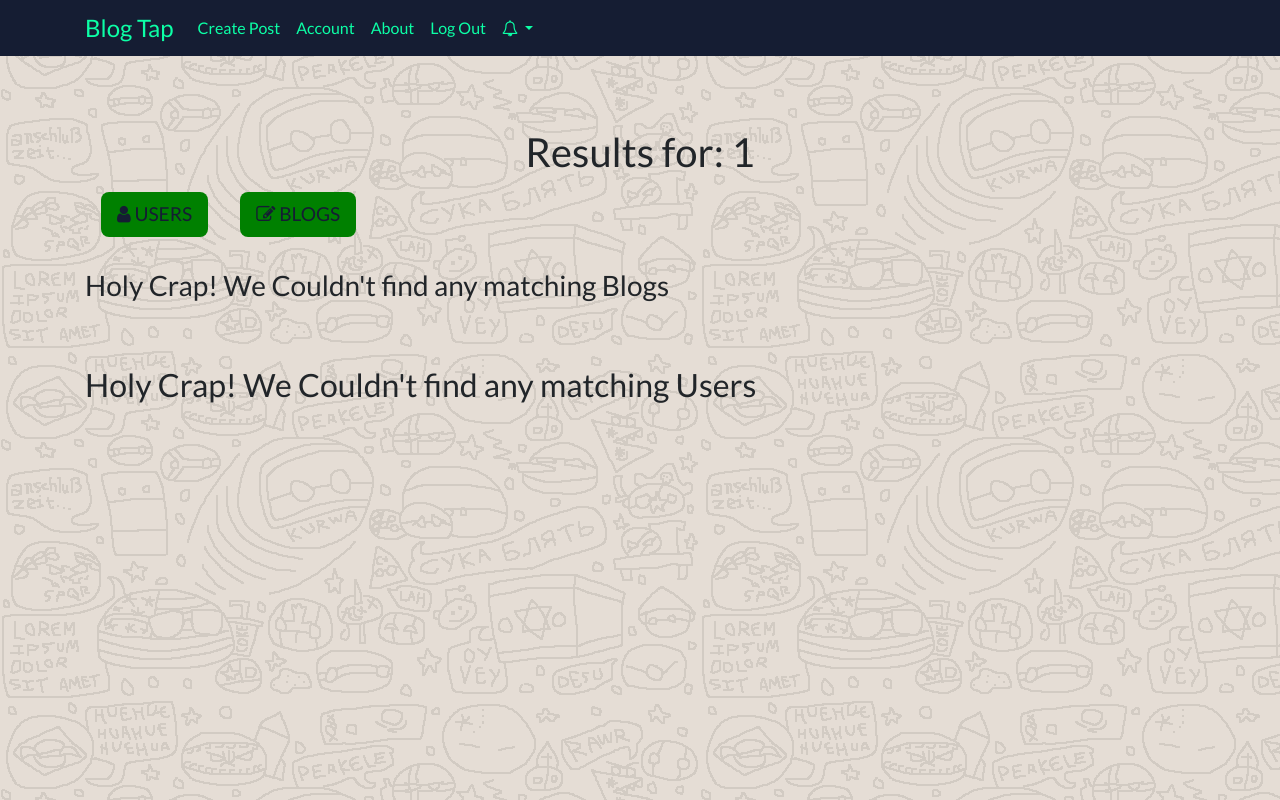
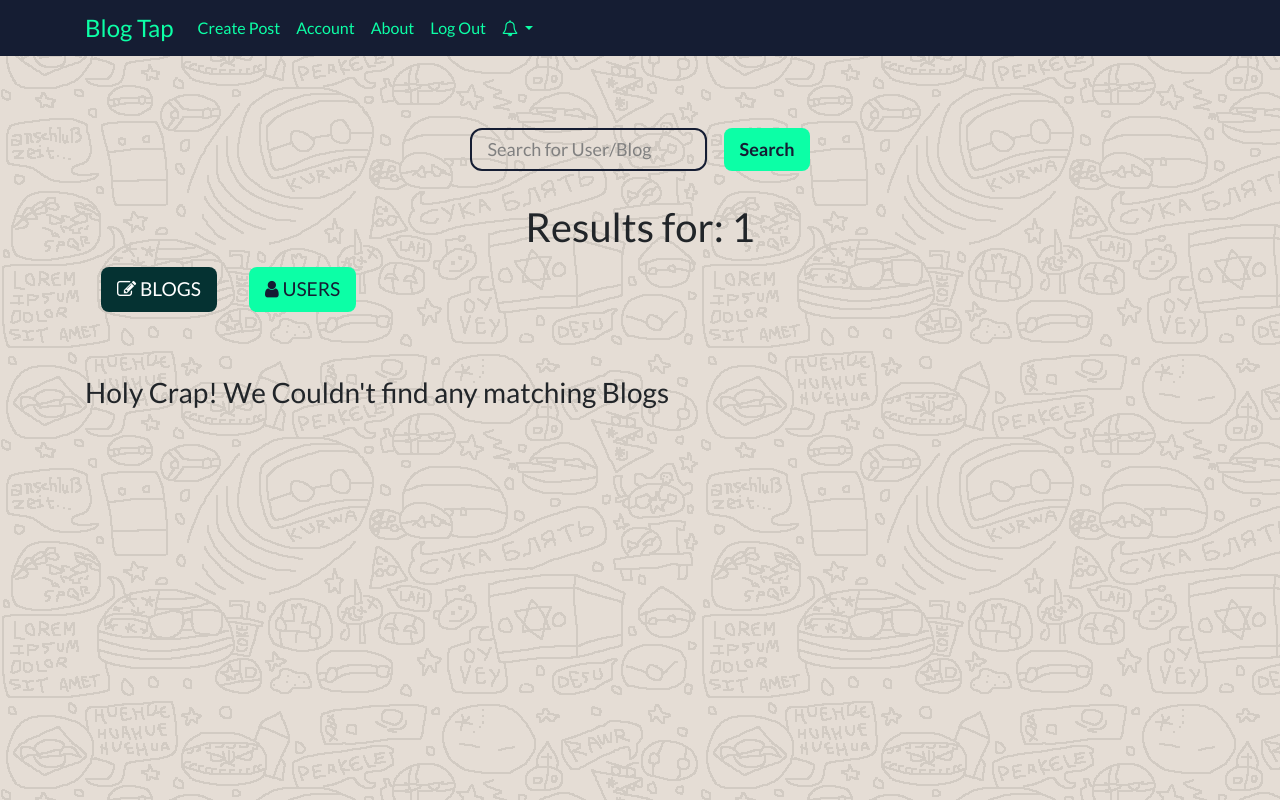
Before and after one commit to ruppysuppy/Blog-Tap, a Flask app: page /search/1 in a window 1280 px wide. Run offline with Flask 2, Linux system fonts and the light colour scheme; the visitor is signed in with stand-in values (Sample User, id 1); data comes from the database, SQL or seed files in the repository; data that the repository does not hold is empty; some libraries are stand-ins or nearby versions.

Commit message:
UI Updates + Minor Tweaks

```diff
--- a/blog/core/views.py
+++ b/blog/core/views.py
@@ -71,8 +71,7 @@ def about():
 # SEARCH SETUP #####################################
 ####################################################
 
-@core.route('/search/<string:param>')
-@login_required
+@core.route('/search/<string:param>', methods=["GET", "POST"])
 def search_page(param):
     users, blogs = search(param)
 
@@ -81,4 +80,9 @@ def search_page(param):
     else:
         notifs = []
 
-    return render_template('search.html', notifs=notifs, param=param, users=users, blogs=blogs)
+    form = Search_Form()
+
+    if form.validate_on_submit():
+        return redirect(url_for('core.search_page', param=form.param.data))
+
+    return render_template('search.html', notifs=notifs, param=param, users=users, blogs=blogs, form=form)
--- /dev/null
+++ b/blog/static/script/script-search.js
@@ -0,0 +1,24 @@
+var user_tab = document.getElementById("user-btn");
+var blog_tab = document.getElementById("blog-btn");
+var blog_container = document.getElementById("blog-container");
+var user_container = document.getElementById("user-container");
+
+user_tab.addEventListener("click", () => {
+    user_container.style.display = "block";
+    blog_container.style.display = "none";
+    user_tab.style.backgroundColor = "rgb(5, 50, 50)";
+    user_tab.style.color = "white";
+    blog_tab.style.backgroundColor = "#0CFFA6";
+    blog_tab.style.color = "#151D33";
+});
+
+blog_tab.addEventListener("click", () => {
+    blog_container.style.display = "block";
+    user_container.style.display = "none";
+    user_tab.style.backgroundColor = "#0CFFA6";
+    blog_tab.style.backgroundColor = "rgb(5, 50, 50)";
+    user_tab.style.color = "#151D33";
+    blog_tab.style.color = "white";
+});
+
+blog_tab.click()
--- a/blog/static/style/search.css
+++ b/blog/static/style/search.css
@@ -1,12 +1,13 @@
 .btn-container-tab {
     margin: auto;
     display: flex;
+    transition: 0.1s;
 }
 
 .btn-tab {
     font-size: larger;
     border-radius: 8px;
-    background-color: green;
+    background-color: #0CFFA6;
     color: #151D33;
     margin: 8px 16px;
     padding: 8px 16px;
--- a/blog/templates/base.html
+++ b/blog/templates/base.html
@@ -86,6 +86,7 @@
     <script src="https://code.jquery.com/jquery-3.3.1.slim.min.js" integrity="sha384-q8i/X+965DzO0rT7abK41JStQIAqVgRVzpbzo5smXKp4YfRvH+8abtTE1Pi6jizo" crossorigin="anonymous"></script>
     <script src="https://cdnjs.cloudflare.com/ajax/libs/popper.js/1.14.7/umd/popper.min.js" integrity="sha384-UO2eT0CpHqdSJQ6hJty5KVphtPhzWj9WO1clHTMGa3JDZwrnQq4sF86dIHNDz0W1" crossorigin="anonymous"></script>
     <script src="https://stackpath.bootstrapcdn.com/bootstrap/4.3.1/js/bootstrap.min.js" integrity="sha384-JjSmVgyd0p3pXB1rRibZUAYoIIy6OrQ6VrjIEaFf/nJGzIxFDsf4x0xIM+B07jRM" crossorigin="anonymous"></script>
+    {% block scripts %} {% endblock scripts %}
 </body>
 
 </html>
--- a/blog/templates/search.html
+++ b/blog/templates/search.html
@@ -1,5 +1,13 @@
 {% extends 'base.html' %} {% block title %} Search {% endblock title %} {% block content %} {% block links %}
 <link rel="stylesheet" href="{{url_for('static', filename='style/search.css')}}"> {% endblock links %}
+
+<div class="row" style="display: flex; justify-content: center;">
+    <form method="post" style="display: flex; justify-content: center; flex-wrap: nowrap;">
+        {{form.hidden_tag()}} {{form.param(placeholder='Search for User/Blog', class="row reactive-text-5", style='border: 2px solid #151D33; border-radius: 12px; padding: 4px 16px')}} {{form.submit(class="row reactive-text-5", style='margin-left: 32px')}}
+    </form>
+</div>
+
+<div style="height: 32px;"></div>
 
 <div class="container">
     <div align="center">
@@ -8,15 +16,15 @@
 </div>
 
 <div class="btn-container-tab" align="center">
+    <div id="blog-btn" class="btn-tab">
+        <i class="fa fa-pencil-square-o" aria-hidden="true"></i> BLOGS
+    </div>
     <div id="user-btn" class="btn-tab">
         <i class="fa fa-user" aria-hidden="true"></i> USERS
     </div>
-    <div id="blog-btn" class="btn-tab">
-        <i class="fa fa-pencil-square-o" aria-hidden="true"></i> BLOGS
-    </div>
 </div>
 
-<div style="min-height: max-content; padding-bottom: 32px;">
+<div style="min-height: max-content; padding-bottom: 32px; margin-top: 32px" id="blog-container">
     {% if blogs %}
     <h3 class="reactive-text-3 text-break" style="padding-left: 24px;">Top Matching Blogs:</h3>
     <div class="container card-container" style="display: flex; flex-wrap: wrap;">
@@ -46,14 +54,14 @@
     {% endif %}
 </div>
 
-<div style="min-height: max-content; padding-bottom: 32px;">
+<div style="min-height: max-content; padding-bottom: 32px; margin-top: 32px" id="user-container">
     {% if users %}
     <h3 class="reactive-text-3" style="padding-left: 24px;">Top Matching Users:</h3>
     <div class="container card-container" style="display: flex; flex-wrap: wrap;">
         {% for user in users %}
-        <a href="{{url_for('user.user_posts', user_id=user.id)}}" class="blog-card" style="font-weight: 700;">
+        <a href="{{url_for('user.user_posts', user_id=user.id)}}" class="blog-card user-card" style="font-weight: 700;">
             <div style="padding: 0; margin: 0;" align='center'>
-                <img src="{{url_for('static', filename='img/profile_image/'+user.profile_image)}}" alt="Error! Picture not found." style="border-radius: 50%; height: 150px; width: 150px; margin: 16px 0;">
+                <img src="{{url_for('static', filename='img/profile_image/'+user.profile_image)}}" alt="Error! Picture not found.">
                 <br>
                 <h3 class="reactive-text-3 text-break">{{user.username}}</h3>
             </div>
@@ -66,4 +74,6 @@
     {% endif %}
 </div>
 
-{% endblock content %}
+{% endblock content %} {% block scripts %}
+<script src="{{url_for('static', filename='script/script-search.js')}}"></script>
+{% endblock scripts %}
```
Also changed, not shown: other parts of blog/static/style/search.css (+38 -2 lines).
